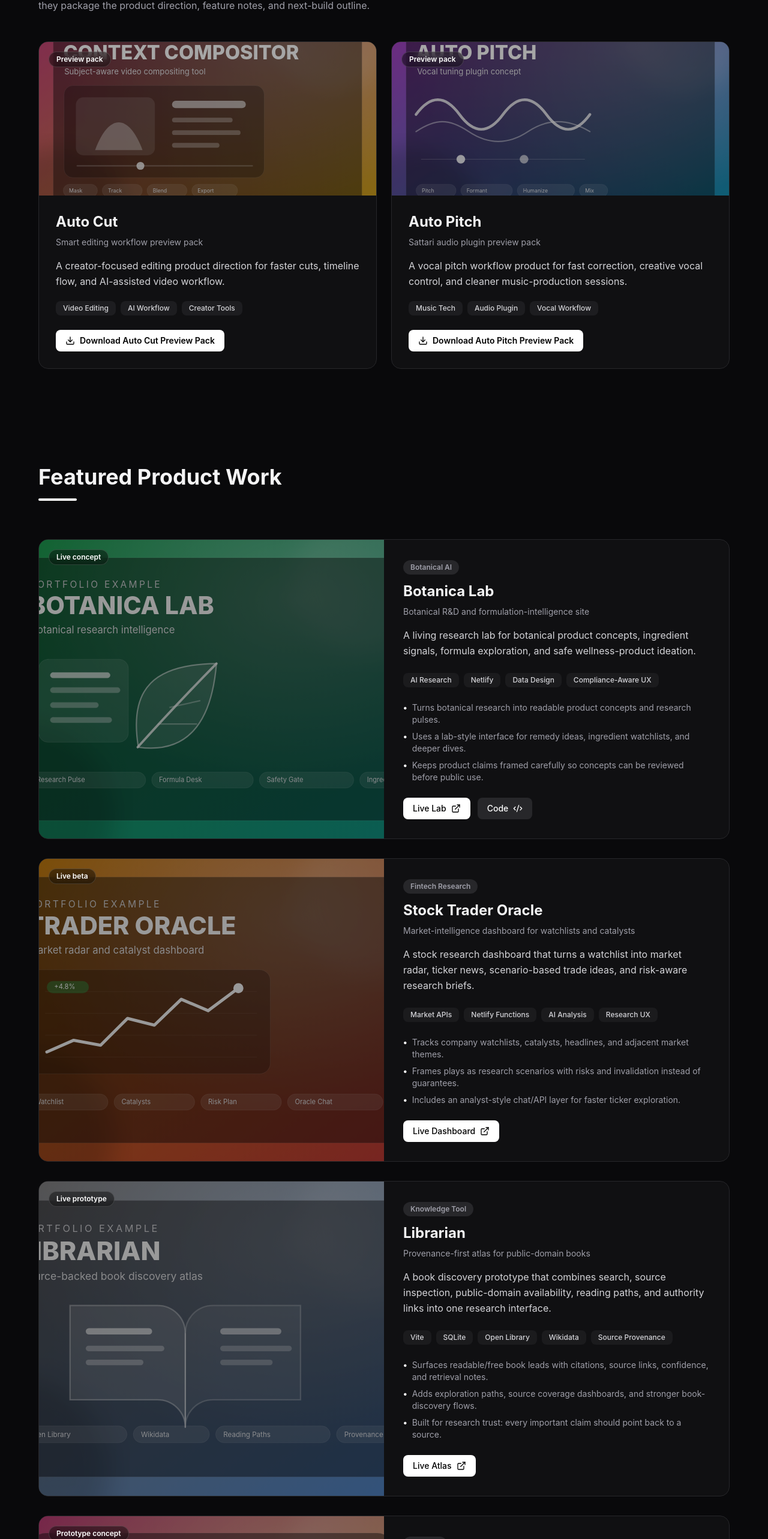
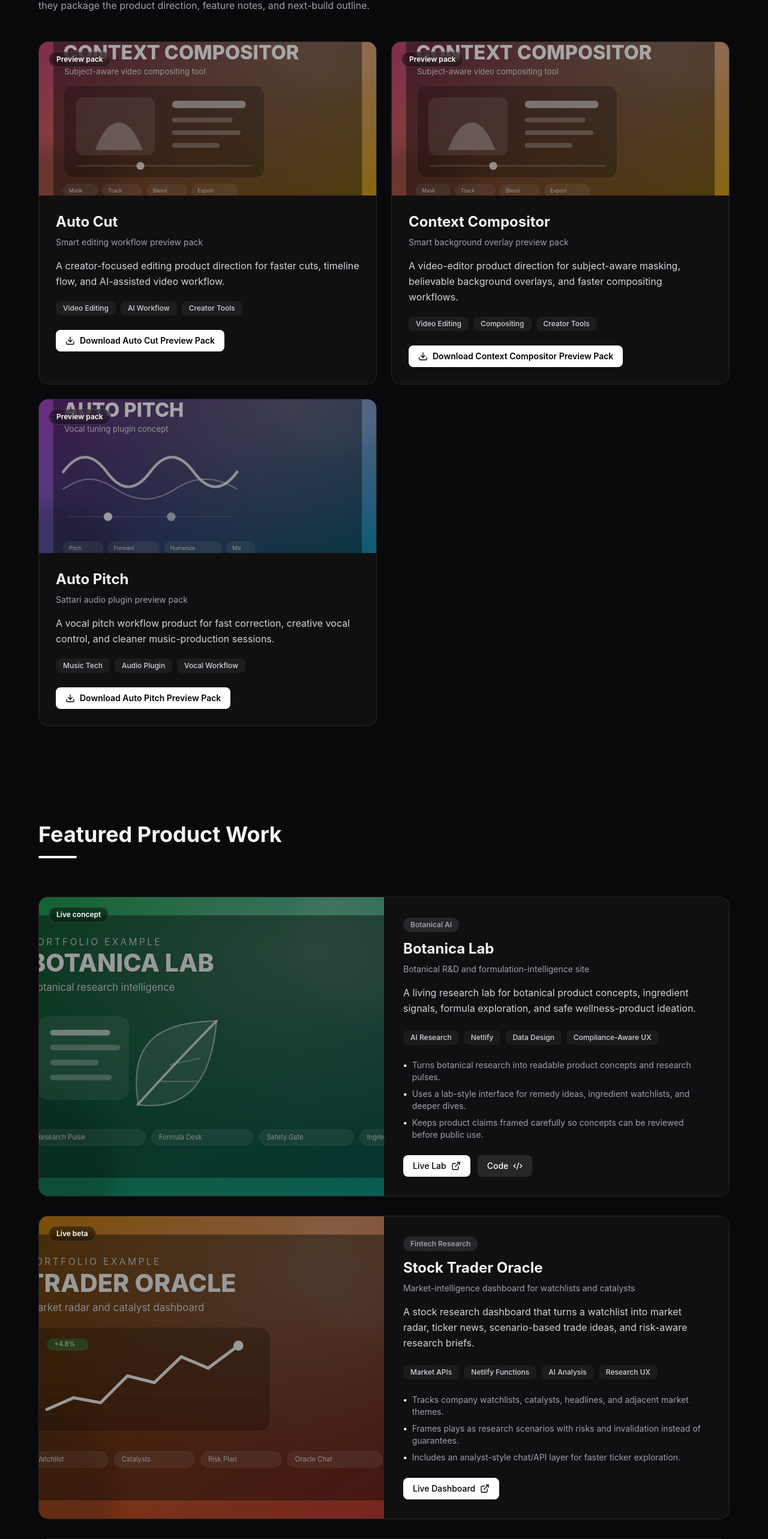
Before and after one commit to armonon/portfolioo, a React app: page / in a window 1280 px wide. Shown: the part 1460-4026 px from the top of the page at 60% size. Built offline with nearby package versions, Linux system fonts and the light colour scheme; the HTML template or start-up script is replaced by a standard one.

Commit message:
Move context compositor to downloads

```diff
--- a/src/App.tsx
+++ b/src/App.tsx
@@ -68,25 +68,6 @@ function App() {
       accent: "from-stone-400/30 via-zinc-500/20 to-blue-500/30"
     },
     {
-      id: 6,
-      title: "Context Compositor",
-      subtitle: "Smart background overlay concept for video editors",
-      description:
-        "A video-editor tool concept for selecting a subject, tracking it through footage, and building believable background/overlay composites faster.",
-      tech: ["Video Tools", "Segmentation", "Compositing", "Creator Workflow"],
-      points: [
-        "Targets Premiere-style workflows where creators need fast subject-aware scene building.",
-        "Explores masking, motion alignment, color matching, and timeline-safe controls.",
-        "Designed for music videos, ads, social edits, and creator content."
-      ],
-      live: "#",
-      github: "#",
-      label: "Video AI",
-      image: "/photos/context-compositor-example.svg",
-      status: "Prototype concept",
-      accent: "from-pink-500/30 via-rose-500/20 to-yellow-500/30"
-    },
-    {
       id: 7,
       title: "Sattari Music",
       subtitle: "Brand-forward music and drum business website",
@@ -139,6 +120,17 @@ function App() {
       fileLabel: "Download Auto Cut Preview Pack",
       status: "Preview pack",
       tags: ["Video Editing", "AI Workflow", "Creator Tools"]
+    },
+    {
+      title: "Context Compositor",
+      subtitle: "Smart background overlay preview pack",
+      description:
+        "A video-editor product direction for subject-aware masking, believable background overlays, and faster compositing workflows.",
+      image: "/photos/context-compositor-example.svg",
+      href: "/downloads/context-compositor-preview-pack.zip",
+      fileLabel: "Download Context Compositor Preview Pack",
+      status: "Preview pack",
+      tags: ["Video Editing", "Compositing", "Creator Tools"]
     },
     {
       title: "Auto Pitch",
```
Also changed, not shown: 1 other file (tests, documents, lock files or other folders).
